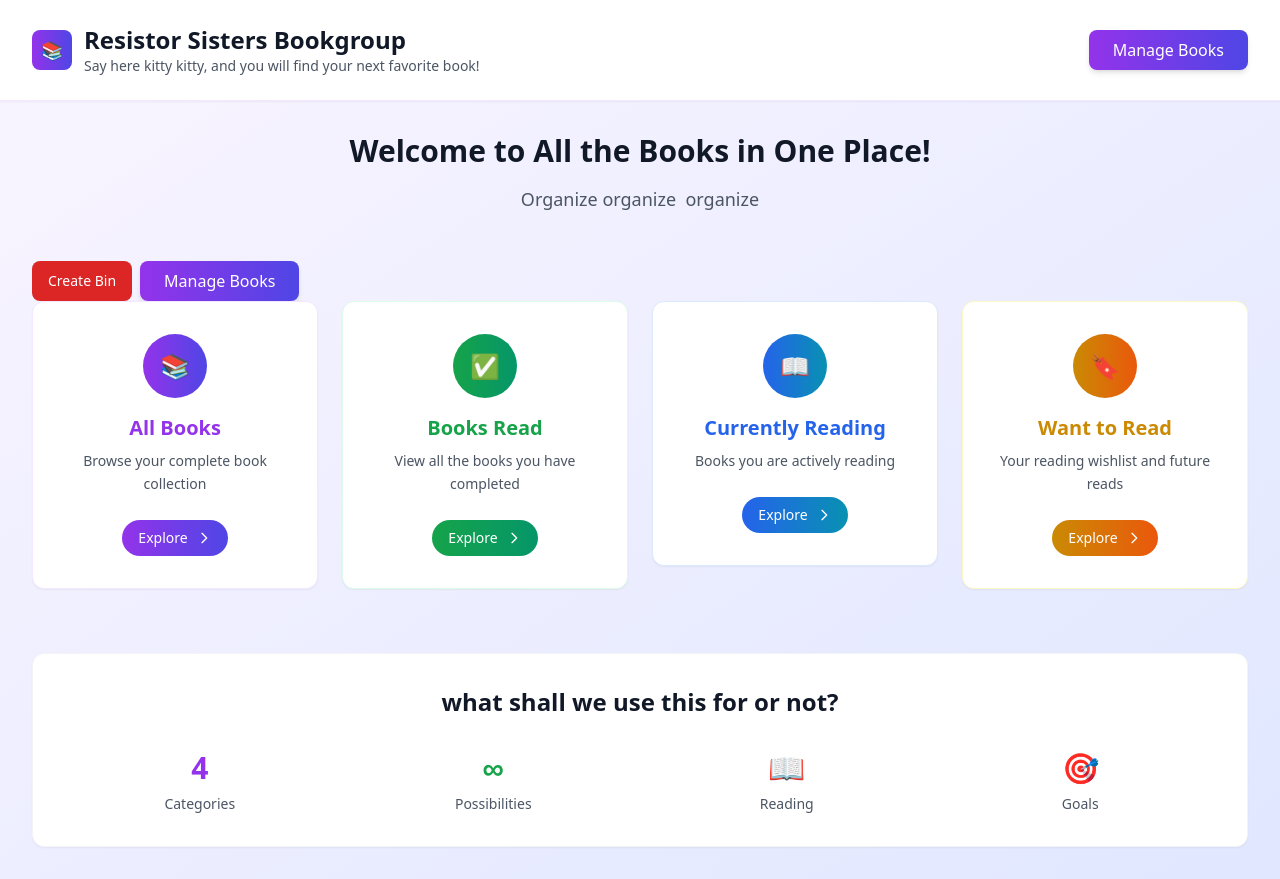
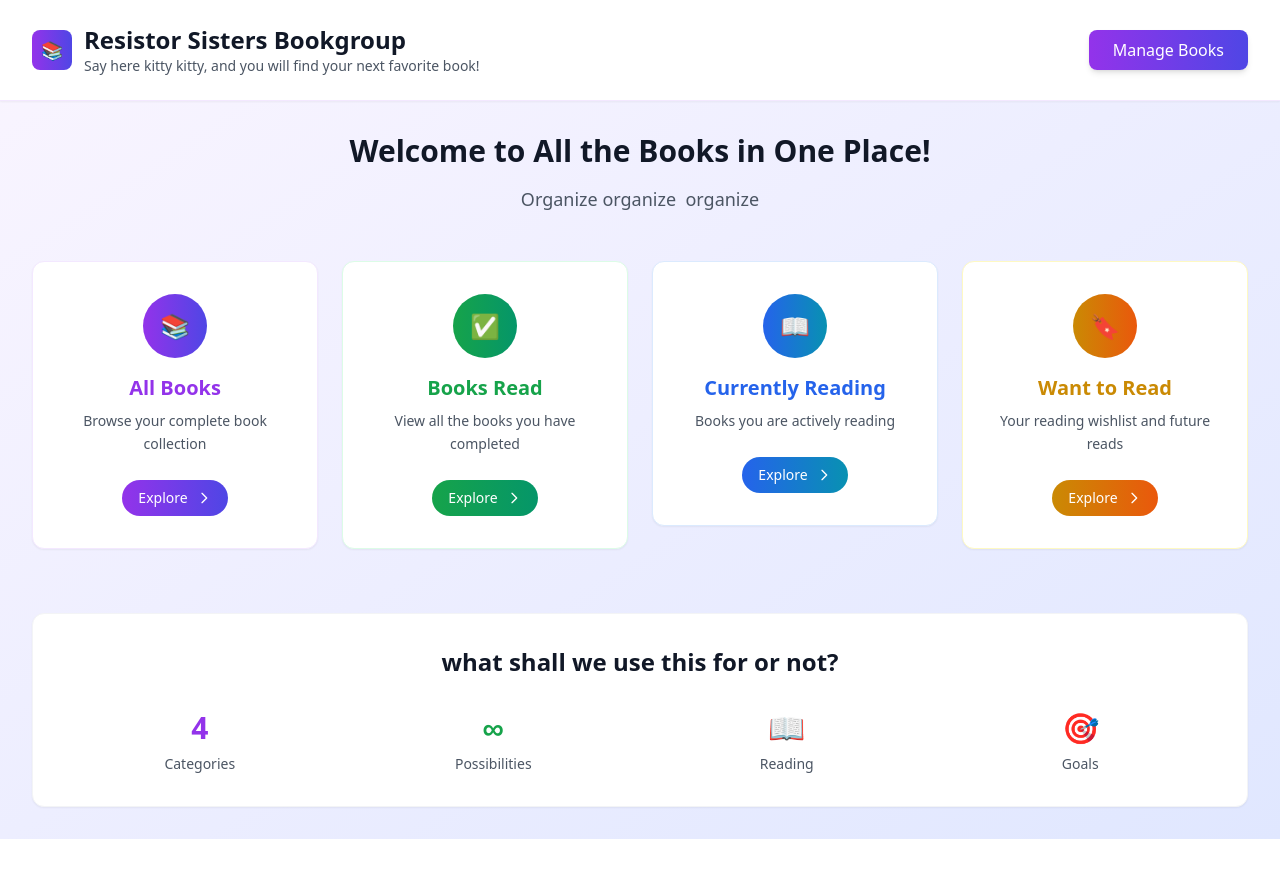
Before and after one commit to nannigan/bookgroup, a Next.js app: page / in a window 1280 px wide. After the commit the page ends 839 px from the top, so only its background shows below. Built offline with nearby package versions, Linux system fonts and the light colour scheme; no server answers.

Commit message:
now have bin id for public

```diff
--- a/app/page.tsx
+++ b/app/page.tsx
@@ -3,18 +3,6 @@
 import Link from 'next/link';
 
 export default function Page() {
-    // Temporary debug - remove this after testing
-    console.log('API Key loaded:', process.env.NEXT_PUBLIC_JSONBIN_API_KEY ? 'Yes' : 'No');
-
-    // Temporary: Create bin button for testing
-    const createBin = async () => {
-        const storage = new (await import('../lib/jsonbin-storage')).JSONBinStorage();
-        const newBinId = await storage.createPublicBin([]);
-        if (newBinId) {
-            console.log('New bin created with ID:', newBinId);
-            alert(`New bin created! Update PUBLIC_BIN_ID to: ${newBinId}`);
-        }
-    };
     const categories = [
         {
             title: 'All Books',
@@ -94,21 +82,7 @@ export default function Page() {
                         Organize organize  organize
                     </p>
                 </div>
-                <div className="flex gap-2">
-                    <button
-                        onClick={createBin}
-                        className="bg-red-600 text-white px-4 py-2 rounded-lg hover:bg-red-700 text-sm"
-                    >
-                        Create Bin
-                    </button>
-                    <Link
-                        href="/all-books"
-                        className="bg-gradient-to-r from-purple-600 to-indigo-600 text-white px-6 py-2 rounded-lg hover:from-purple-700 hover:to-indigo-700 transition-all duration-200 shadow-md hover:shadow-lg"
-                        data-oid="1ctppm2"
-                    >
-                        Manage Books
-                    </Link>
-                </div>
+
                 {/* Category Cards */}
                 <div className="grid grid-cols-1 md:grid-cols-2 lg:grid-cols-4 gap-6">
                     {categories.map((category, index) => (
--- a/lib/jsonbin-storage.ts
+++ b/lib/jsonbin-storage.ts
@@ -1,7 +1,7 @@
 'use client';
 
 // Public JSONBin configuration - no API key needed for users!
-const PUBLIC_BIN_ID = 'YOUR_NEW_BIN_ID_HERE'; // This will be our shared bin
+const PUBLIC_BIN_ID = '6865e4868561e97a50308e97'; // This will be our shared bin
 const BASE_URL = 'https://api.jsonbin.io/v3';
 
 // Option 2: Private Bin with Shared API Key (More secure)
```
Also changed, not shown: NOTES/00NOTES-bookgrp-app-progress copy PLAIN.txt.
